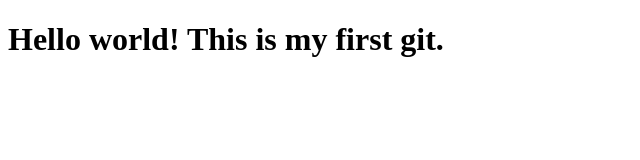
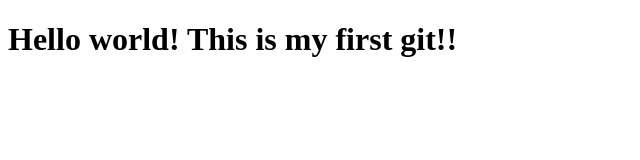
Before and after one commit to SriramPandikasala/temp0, a plain HTML site: page index.html in a window 1280 px wide. Shown: the full height of the page, 0-640 px from the left. Drawn offline with Linux system fonts and the light colour scheme.

Commit message:
Update index.html

```diff
--- a/index.html
+++ b/index.html
@@ -7,6 +7,6 @@
     <title>Document</title>
 </head>
 <body>
-    <h1>Hello world! This is my first git. </h1>
+    <h1>Hello world! This is my first git!! </h1>
 </body>
 </html>
```
